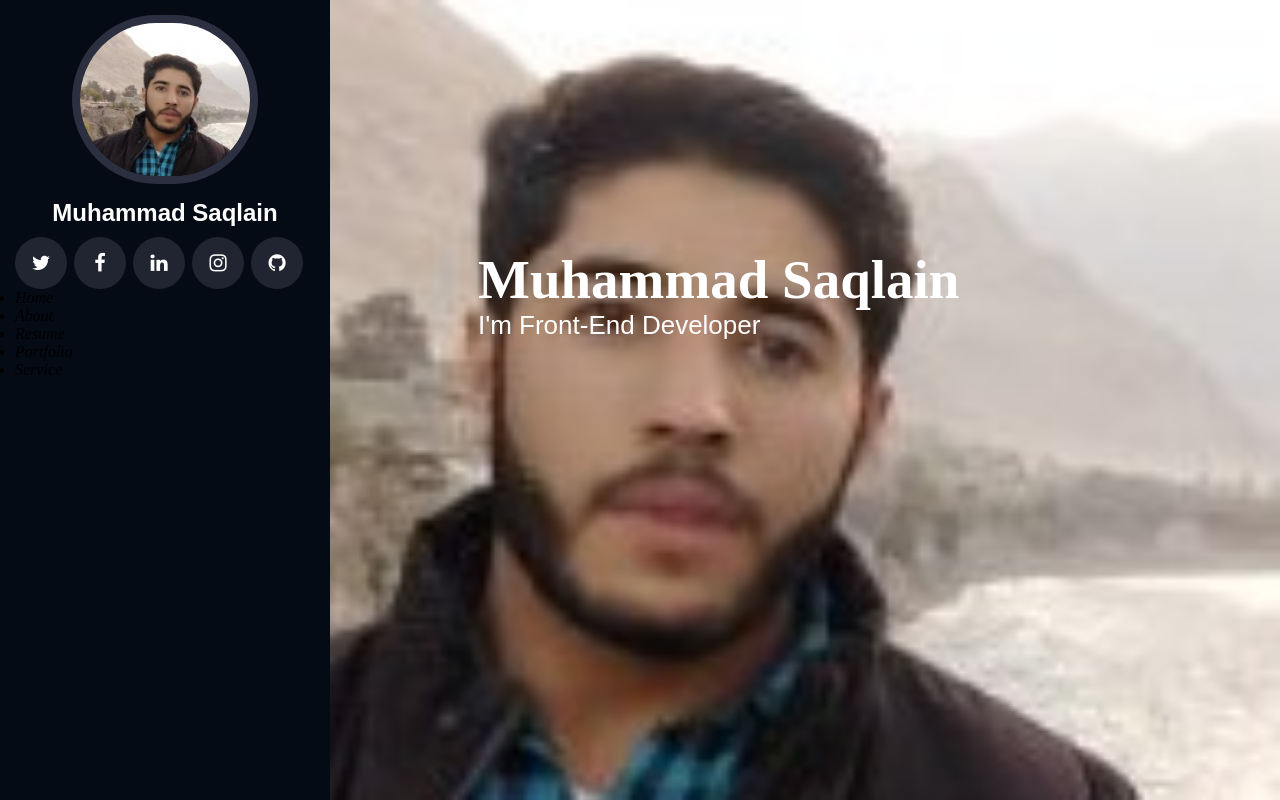
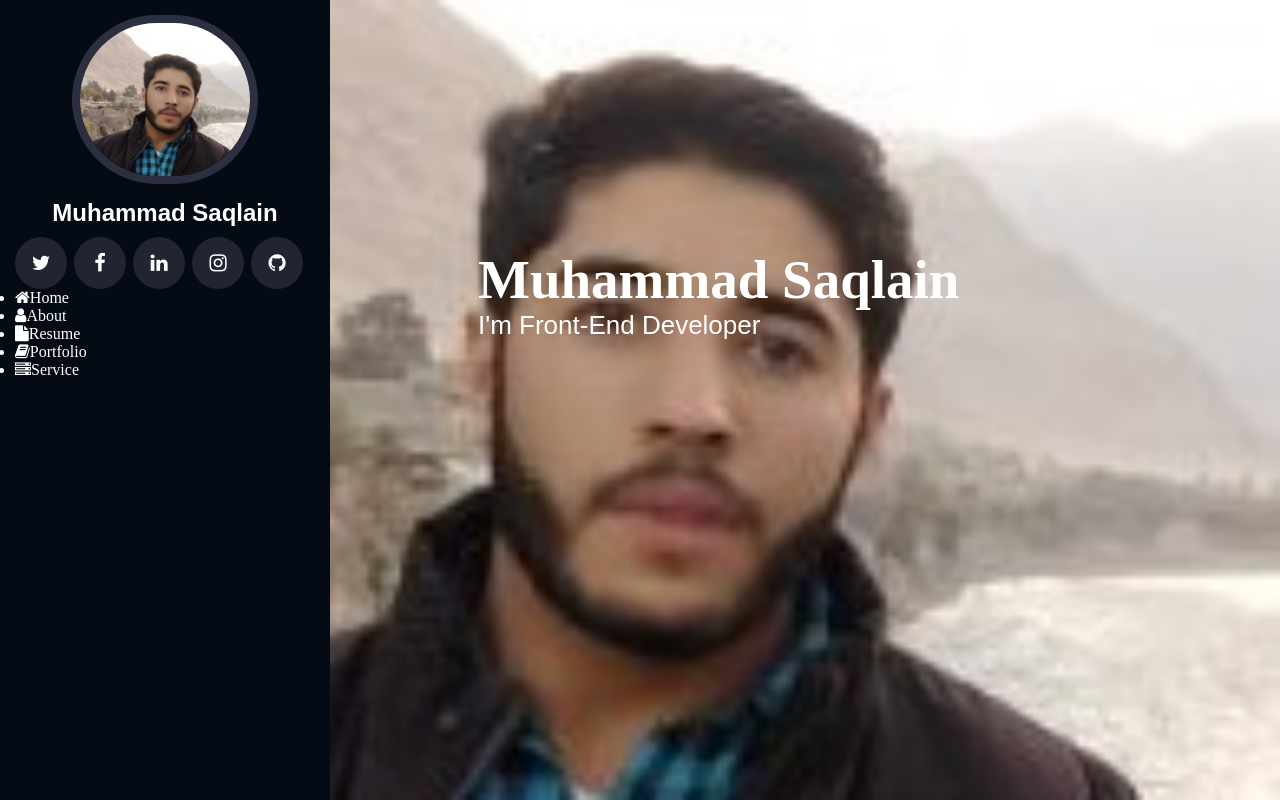
Before and after one commit to m-saqlain024/portfolio-website, a plain HTML site: page imges/index.html in a window 1280 px wide. Drawn offline with Linux system fonts and the light colour scheme.

```diff
--- a/imges/index.html
+++ b/imges/index.html
@@ -42,13 +42,13 @@
             ><i class="fa fa-github"></i
           ></a>
         </div>
-        <nav class="nav_leftside">
+        <nav class="nav_leftside " style="color:white">
             <ul>
-                <li><i class="">Home</i></li>
-                <li><i>About</i></li>
-                <li><i>Resume</i></li>
-                <li><i>Portfolio</i></li>
-                <li><i>Service</i></li>
+                <li><i class="fa fa-home">Home</i></li>
+                <li><i class="fa fa-user">About</i></li>
+                <li><i class="fa fa-file">Resume</i></li>
+                <li><i class="fa fa-book">Portfolio</i></li>
+                <li><i class="fa fa-server">Service</i></li>
             </ul>
 
         </nav>
--- a/imges/style.css
+++ b/imges/style.css
@@ -91,3 +91,10 @@
     height: 30px;
     transition: 0.3s;
 }
+.nav_leftside{
+  position: relative;
+    display: flex;
+    flex-wrap: wrap;
+    align-items: center;
+    justify-content: space-between;
+}
```
